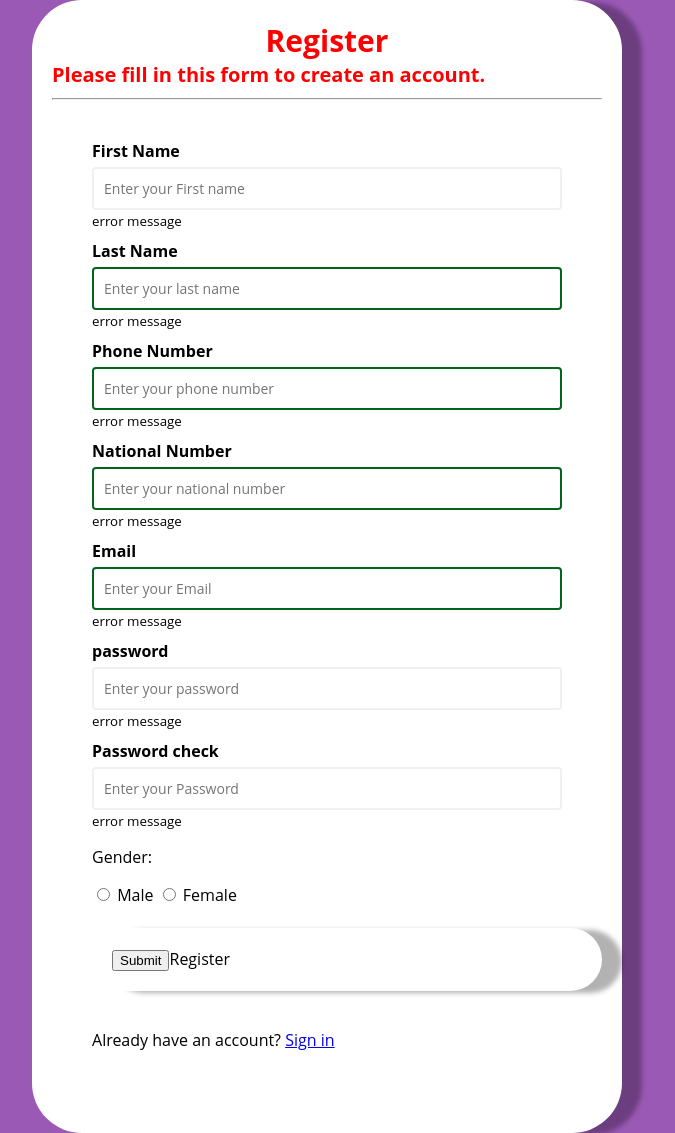
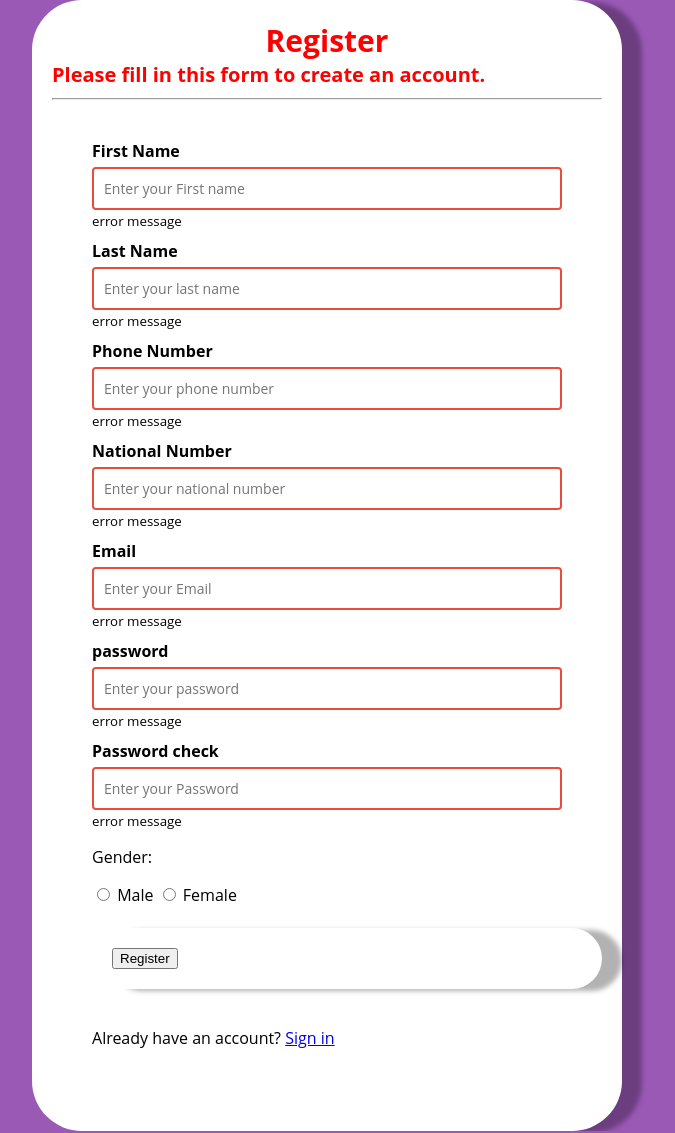
Before and after one commit to Kirollos-Emad/website, a PHP site: page /register.html in a window 1280 px wide. Shown: the whole page, without its empty margins (313-988 px from the left). Run offline with PHP 8.4, Linux system fonts and the light colour scheme.

Commit message:
Add files via upload

```diff
--- a/home.php
+++ b/home.php
@@ -18,7 +18,7 @@
 
 </ul>
 <ul class="nav-reg">
-    <li><a href="reg">Register </a></li>
+    <li><a href="register.html">Register </a></li>
     <div class="vl"></div>
     <li><a href="login.html">login </a></li>
 
--- a/register.html
+++ b/register.html
@@ -9,6 +9,10 @@
 <html>
 
 <head>
+    <!-- <link rel="stylesheet" href="https://maxcdn.bootstrapcdn.com/bootstrap/3.4.1/css/bootstrap.min.css">
+    <script src="https://ajax.googleapis.com/ajax/libs/jquery/3.5.1/jquery.min.js"></script>
+    <script src="https://maxcdn.bootstrapcdn.com/bootstrap/3.4.1/js/bootstrap.min.js"></script> -->
+    <title>Register</title>
     <!--<link rel="stylesheet" href="reg-style.css">-->
     <style>
         body {
@@ -50,7 +54,7 @@
             border-color: 1661c;
         }
 
-        .form-control.erroe input {
+        .form-control.error input {
             border-color: #e74c3c;
         }
 
@@ -139,7 +143,7 @@
                 <i class="fas fa-exclamation-circle"></i>
                 <small> error message</small>
             </div>
-            <div class="form-control success">
+            <div class="form-control error">
 
                 <label for="lname"><b>Last Name </b></label>
                 <input type="text" placeholder="Enter your last name" name="lname" id="lname" required>
@@ -148,7 +152,7 @@
                 <small> error message</small>
             </div>
 
-            <div class="form-control success">
+            <div class="form-control error">
 
                 <label for="pnum"><b>Phone Number </b></label>
                 <input type="text" placeholder="Enter your phone number" name="pnum" id="pnum" required>
@@ -157,7 +161,7 @@
                 <small> error message</small>
             </div>
 
-            <div class="form-control success">
+            <div class="form-control error">
 
                 <label for="Nnum"><b>National Number </b></label>
                 <input type="text" placeholder="Enter your national number" name="Nnum" id="Nnum" required>
@@ -166,7 +170,7 @@
                 <small> error message</small>
             </div>
 
-            <div class="form-control success">
+            <div class="form-control error">
 
                 <label for="mail"><b>Email </b></label>
                 <input type="email" placeholder="Enter your Email" name="mail" id="email" required>
@@ -200,12 +204,12 @@
             <br>
 
             <div class="container">
-                <input type="submit" onclick='checkInputs()' class="btn btn-success">Register</input>
+                <input type="submit" value="Register" onclick='checkInputs()' class="btn btn-success"></input>
             </div>
             <br>
             <!--3ayz a5ly al zorar bl 3ard-->
 
-            <!-- link momkn yrg3 l page al login-->
+
             <p>Already have an account? <a href="login.html">Sign in</a></p>
 
 
@@ -214,13 +218,25 @@
 
     </form>
     <script>
+        function setErrorFor(input, message) {
+            const formControl = input.parentElement;
+            const small = formControl.querySelector('small');
+            small.innerText = message;
+            // add error Class
+            formControl.className = 'form-control error';
+        }
+        function setSuccessFor(input) {
+            const formControl = input.parentElement;
+            formControl.className = 'form-control success';
+
+        }
         const form = document.getElementById('form');
         const username = document.getElementById('fname');
         const email = document.getElementById('email');
         const password = document.getElementById('password');
         const password2 = document.getElementById('password2');
 
-        form.addÃˆventListener('submit', (e) => {
+        form.addeventListener('submit', (e) => {
             e.preventDefault();
             checkInputs();
         });
@@ -236,7 +252,7 @@
             }
             else {
 
-                setSuccessfor(username);
+                setSuccessFor(username);
 
             }
 
@@ -251,7 +267,7 @@
             }
             else {
 
-                setSuccessfor(password2);
+                setSuccessFor(password2);
             }
             if (password2Value === "") {
 
@@ -262,20 +278,7 @@
             }
             else {
 
-                setSuccessfor(password);
-
-                function setErrorFor(input, message) {
-                    const formControl = input.parentElement;
-                    const small = formControl.querySelector('small');
-                    small.innerText = message;
-                    // add error Class
-                    formControl.className = 'form-control error';
-                }
-                function setSuccessFor(input) {
-                    const formControl = input.parentElement;
-                    formControl.className = 'form-control success';
-
-                }
+                setSuccessFor(password);
             }
         }
     </script>
```
